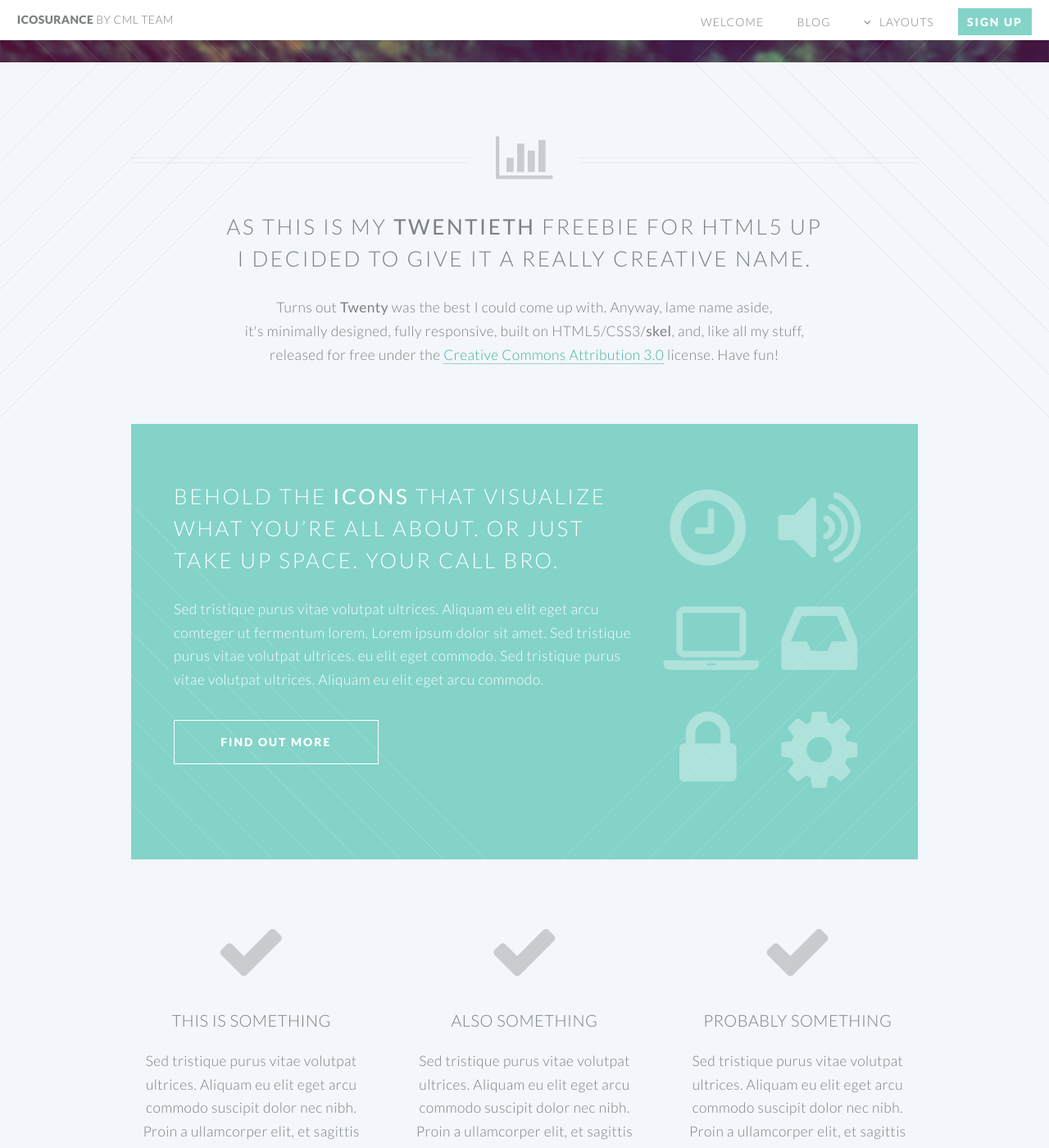
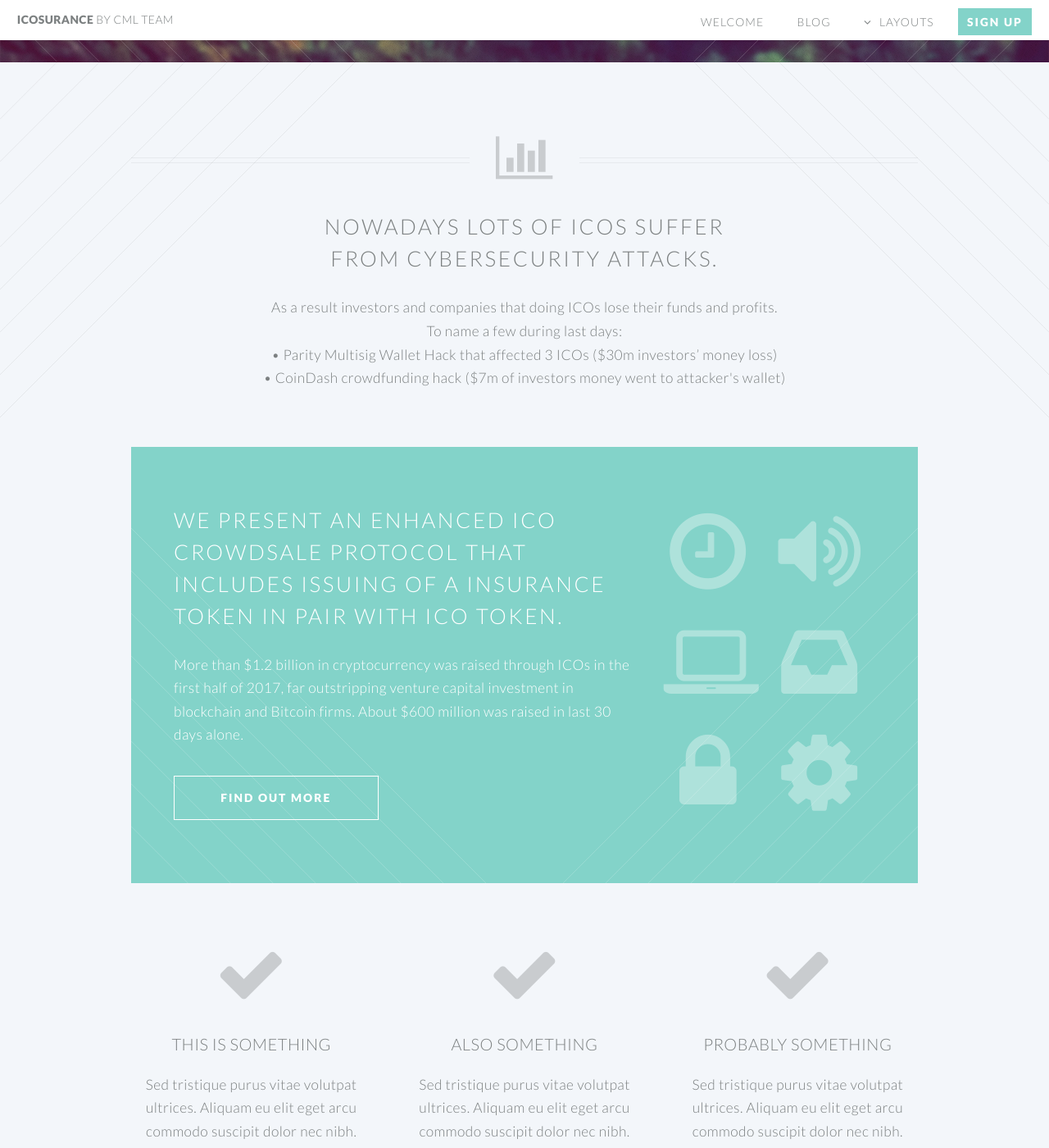
Before and after one commit to ICOsurance/www, a Jekyll site: the page built from index.html, in a window 1280 px wide and 1400 px high, scrolled down 496 px. Shown: the whole window at 82% size. Built offline with Jekyll 4.4.1, drawn with Linux system fonts in a browser that asks for light colours.

Commit message:
import some slides

```diff
--- a/index.html
+++ b/index.html
@@ -6,15 +6,12 @@ layout: landing-page
 
 				<header class="special container">
 					<span class="icon fa-bar-chart-o"></span>
-					<h2>As this is my <strong>twentieth</strong> freebie for HTML5 UP
-					<br />
-					I decided to give it a really creative name.</h2>
-					<p>Turns out <strong>Twenty</strong> was the best I could come up with. Anyway, lame name aside,
-					<br />
-					it's minimally designed, fully responsive, built on HTML5/CSS3/<strong>skel</strong>,
-					and, like all my stuff,
-					<br />
-					released for free under the <a href="http://html5up.net/license">Creative Commons Attribution 3.0</a> license. Have fun!</p>
+					<h2>Nowadays lots of ICOs suffer<br/>from cybersecurity attacks.</h2>
+					<p>As a result investors and companies that doing ICOs lose their funds and profits.<br/>
+						To name a few during last days:<br/>
+						&bullet; Parity Multisig Wallet Hack that affected 3 ICOs ($30m investors’ money loss)<br/>
+						&bullet; CoinDash crowdfunding hack ($7m of investors money went to attacker's wallet)
+					</p>
 				</header>
 
 				<!-- One -->
@@ -23,9 +20,9 @@ layout: landing-page
 							<div class="8u">
 
 								<header>
-									<h2>Behold the <strong>icons</strong> that visualize what you’re all about. or just take up space. your call bro.</h2>
+									<h2>We present an enhanced ICO crowdsale protocol that includes issuing of a Insurance Token in pair with ICO Token.</h2>
 								</header>
-								<p>Sed tristique purus vitae volutpat ultrices. Aliquam eu elit eget arcu comteger ut fermentum lorem. Lorem ipsum dolor sit amet. Sed tristique purus vitae volutpat ultrices. eu elit eget commodo. Sed tristique purus vitae volutpat ultrices. Aliquam eu elit eget arcu commodo.</p>
+								<p>More than $1.2 billion in cryptocurrency was raised through ICOs in the first half of 2017, far outstripping venture capital investment in blockchain and Bitcoin firms. About $600 million was raised in last 30 days alone.</p>
 								<footer>
 									<ul class="buttons">
 										<li><a href="#" class="button">Find Out More</a></li>
```
